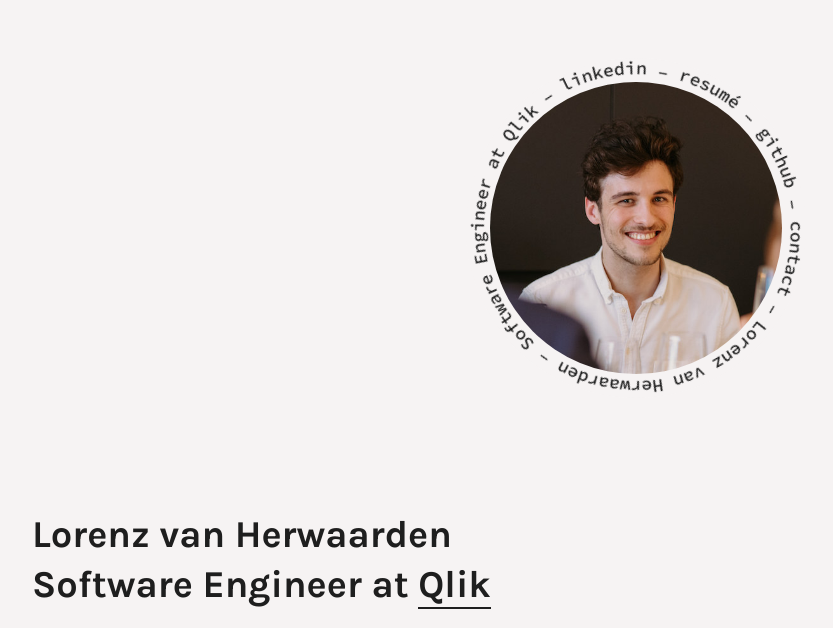
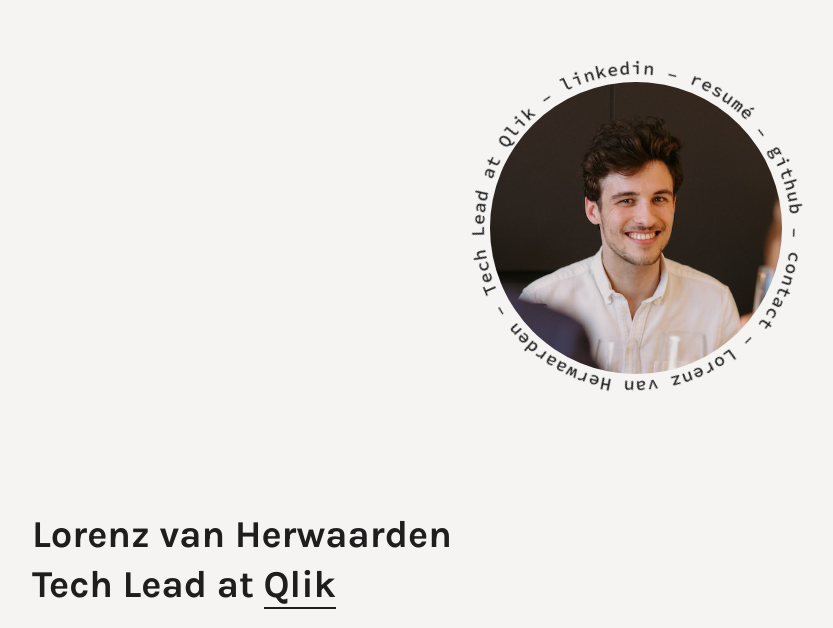
Before and after one commit to lorenzvanherwaarden/lorenzvanherwaarden.github.io-vue, a Vue app: page / in a window 1280 px wide. Shown: the part 172-800 px from the top of the page, without its empty margins (4-837 px from the left). Built offline with nearby package versions, Linux system fonts and the light colour scheme.

Commit message:
feat: update job title

```diff
--- a/index.html
+++ b/index.html
@@ -3,7 +3,7 @@
 
 <head>
   <meta charset="UTF-8" />
-  <title>Lorenz van Herwaarden — Software Engineer</title>
+  <title>Lorenz van Herwaarden — Tech Lead</title>
   <meta name="Description" content="Lorenz van Herwaarden's personal website" />
   <link rel="icon" href="/favicon.ico" />
   <meta name="viewport" content="width=device-width, initial-scale=1" />
--- a/src/components/NameAndRole.vue
+++ b/src/components/NameAndRole.vue
@@ -30,7 +30,7 @@ export default {
     window.setTimeout(() => {
       this.items.push({
         id: 'role',
-        label: `Software Engineer at <a href="https://www.qlik.com" target="_blank" class="name-and-role__link">Qlik</a>`,
+        label: `Tech Lead at <a href="https://www.qlik.com" target="_blank" class="name-and-role__link">Qlik</a>`,
       })
     }, 2000)
   },
--- a/src/components/PersonalDetails.vue
+++ b/src/components/PersonalDetails.vue
@@ -63,7 +63,7 @@ export default {
           name: ' - Lorenz van Herwaarden - ',
         },
         {
-          name: 'Software Engineer at Qlik - ',
+          name: 'Tech Lead at Qlik - ',
         },
       ],
     }
```
